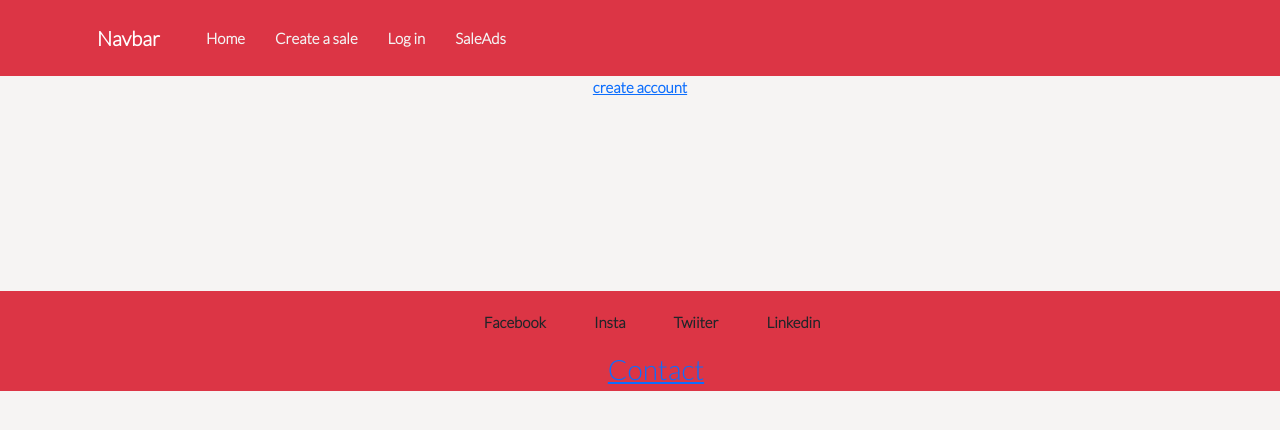
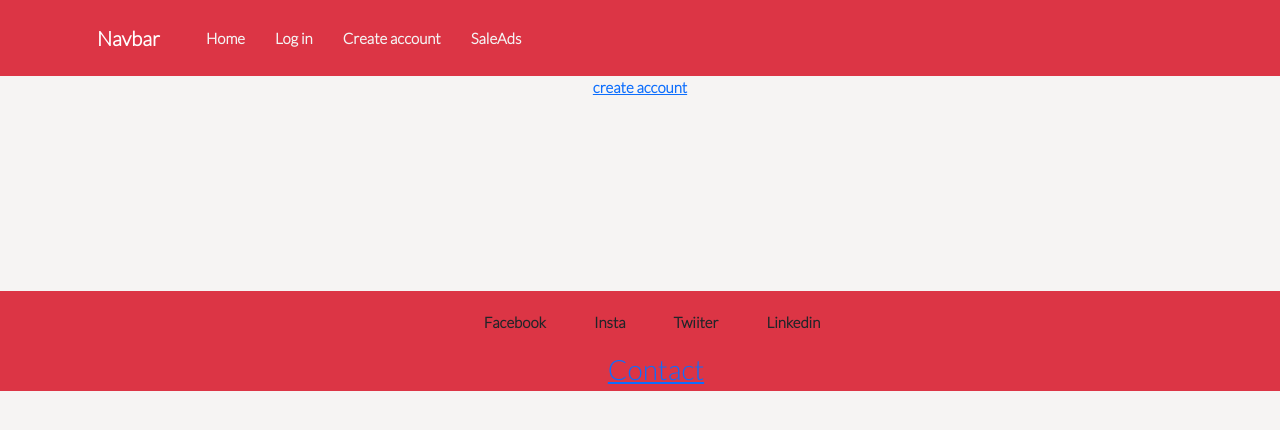
Before and after one commit to rebahama/buddysale, a React (Create React App) app: page / in a window 1280 px wide. Shown: the top 430 px of the page. Built offline with nearby package versions, Linux system fonts and the light colour scheme; no server answers.

Commit message:
add log out and log in button

```diff
--- a/src/components/NavBar.js
+++ b/src/components/NavBar.js
@@ -2,9 +2,38 @@ import React from "react";
 import { NavLink } from "react-router-dom";
 import { Container, Nav, Navbar } from "react-bootstrap";
 import styles from "../styles/NavBar.module.css";
-import { useCurrentUser } from "../contexts/CurrentUserContext";
+import {
+  useCurrentUser,
+  useSetCurrentUser,
+} from "../contexts/CurrentUserContext";
+import axios from "axios";
 
 const NavBar = () => {
+  const setCurrentUser = useSetCurrentUser();
+
+  const handleLogOut = async () => {
+    try {
+      await axios.post("dj-rest-auth/logout");
+      setCurrentUser(null);
+    } catch (err) {
+      console.log(err);
+    }
+  };
+
+  const loggedIn = (
+    <>
+      <NavLink to="createsale"> Create a sale</NavLink>
+      <NavLink to="/" onClick={handleLogOut}>
+        Log Out
+      </NavLink>
+    </>
+  );
+  const loggedOut = (
+    <>
+      <NavLink to="login"> Log in</NavLink>
+      <NavLink to="createaccount"> Create account</NavLink>
+    </>
+  );
   const currentUser = useCurrentUser();
   return (
     <>
@@ -13,12 +42,10 @@ const NavBar = () => {
           <NavLink to="/">
             <Navbar.Brand>Navbar</Navbar.Brand>
           </NavLink>
-          <Nav className="me-auto" >
+          <Nav className="me-auto">
             <NavLink to="/">Home</NavLink>
 
-            <NavLink to="createsale"> Create a sale</NavLink>
-
-            <NavLink to="login"> Log in</NavLink>
+            {currentUser ? loggedIn : loggedOut}
 
             <NavLink to="sales"> SaleAds </NavLink>
 
```
Also changed, not shown: src/webpage/sales/SaleProps.js (+18 -9 lines).
